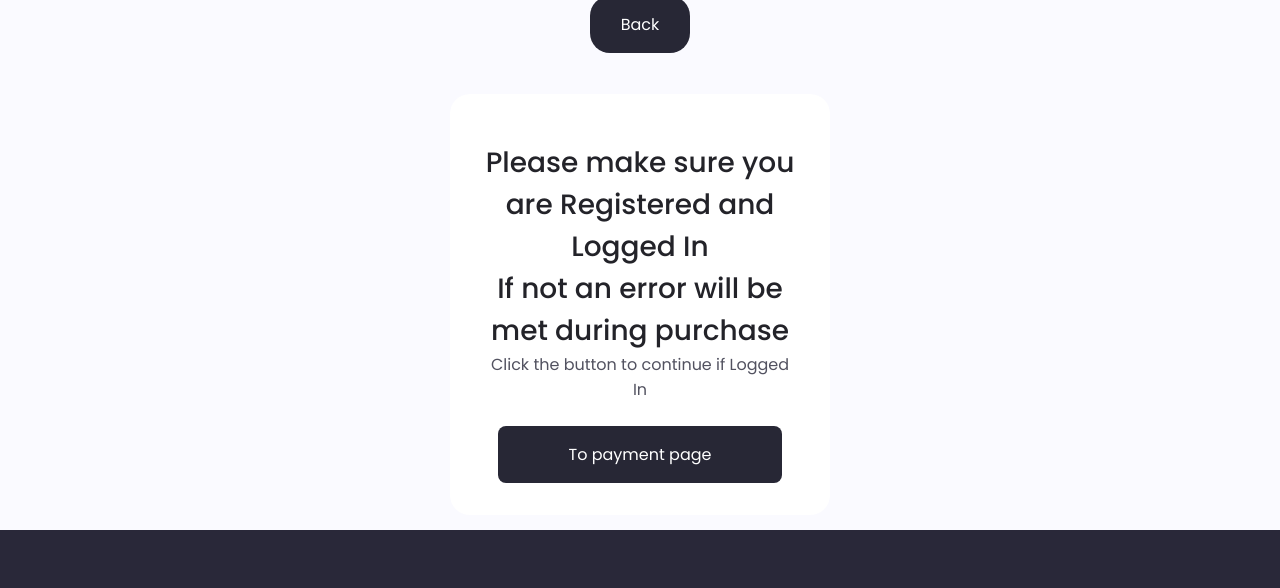
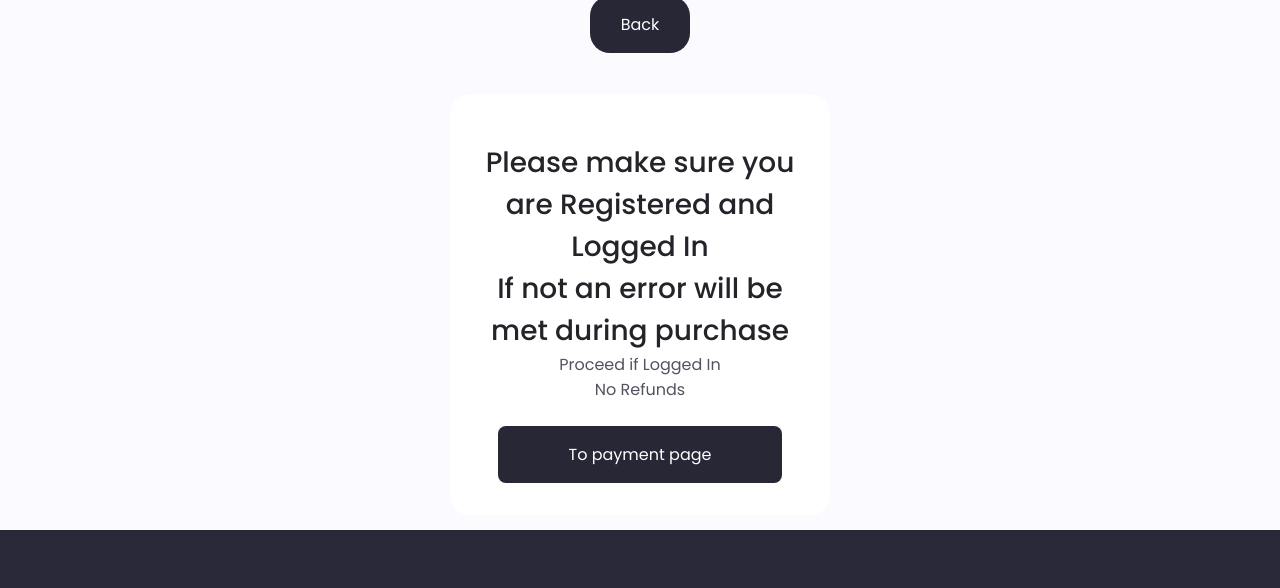
Before and after one commit to Rotimi1234/hackify, a website: page pay.html in a window 1280 px wide. Shown: the top 588 px of the page. Drawn offline with nearby package versions, Linux system fonts and the light colour scheme.

Commit message:
Add files via upload

```diff
--- a/pay.html
+++ b/pay.html
@@ -60,8 +60,7 @@
 
                     <h1 class="modal__title">Please make sure you are Registered and Logged In</h1>
                     <h1 class="modal__title">If not an error will be met during purchase</h1>
-                    <p class="modal__description">Click the button to continue if Logged In</p>
-
+                    <p class="modal__description">Proceed if Logged In<br>No Refunds</p>
                     <button class="modal__button modal__button-width"><a href="pricing.html">To payment page</a>
                     </button>
                 </div>
```
